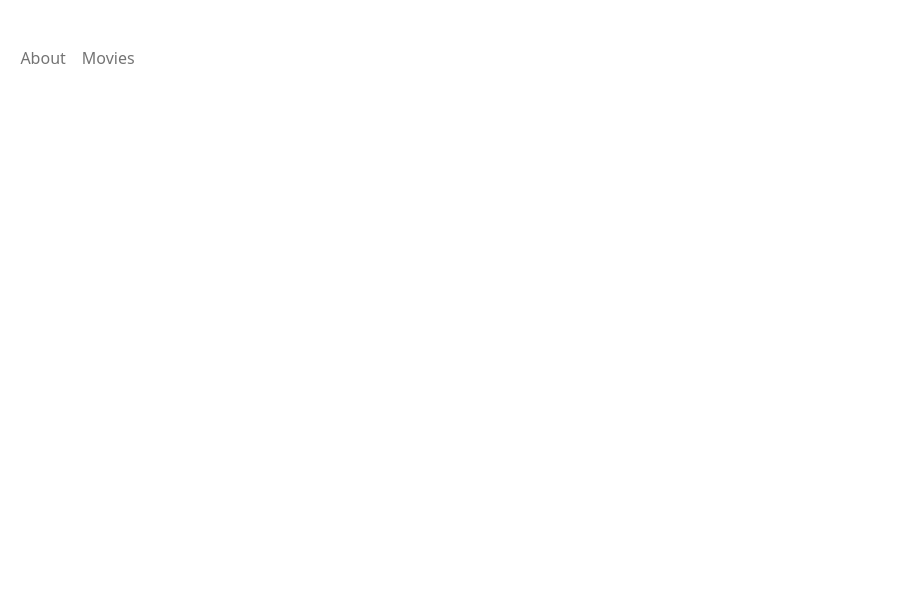
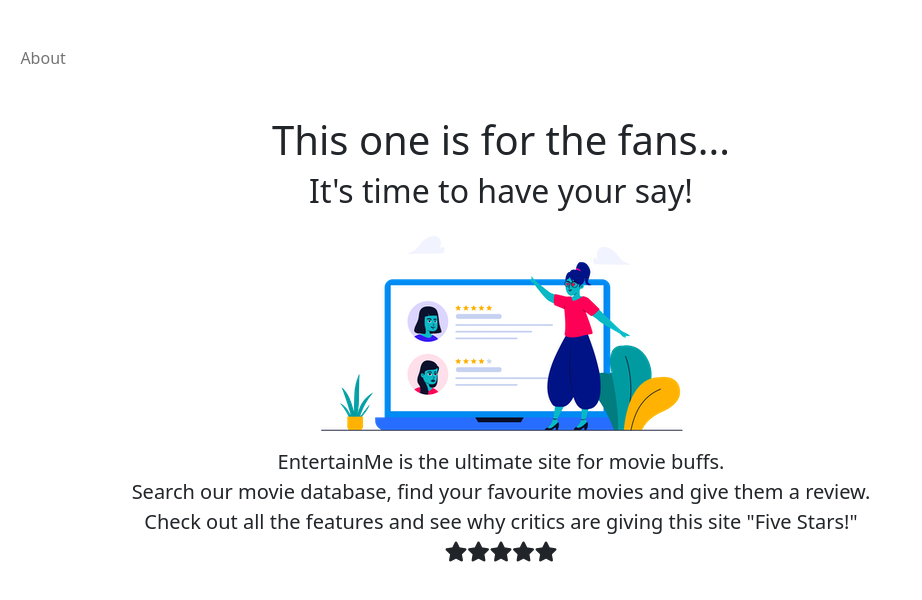
Before and after one commit to norbu-s/Entertain-Me, a website: page public/about.html in a window 1280 px wide. Shown: the full height of the page, 139-1061 px from the left. Drawn offline with nearby package versions, Linux system fonts and the light colour scheme; files that its build step writes are made by us from their sources; a web font is replaced by a local one.

Commit message:
updating about page

```diff
--- a/public/about.html
+++ b/public/about.html
@@ -39,8 +39,29 @@
                   <li class="nav-item">
                     <a class="nav-link" href="../about.html">About</a>
                   </li>
-                  <li class="nav-item">
-                    <a class="nav-link" href="../movies.html">Movies</a>
-                  </li>
                 </div>
             </div>
+          </nav>
+
+      <div class="about-container">
+        <div class="text-center">
+          <main role="main" class="inner cover">
+            <h1 class="cover-heading">This one is for the fans...</h1>
+            <h2 class="cover-heading">It's time to have your say!</h2>
+            <div class="row">
+                <div class="header-image">
+                  <img src="./assets/images/about-image.png">
+                </div>
+                <p class="lead">
+                  <b>EntertainMe</b> is the ultimate site for movie buffs.
+                  <br>Search our movie database, find your favourite movies and give them a review.
+                  <br>Check out all the features and see why critics are giving this site "Five Stars!"
+                  <br>
+                  <span class="fa fa-star"></span><span class="fa fa-star"></span><span class="fa fa-star"></span><span class="fa fa-star"></span><span class="fa fa-star"></span>
+                </p>
+            </div>
+        </div>
+      </div>
+
+  </body>
+</html>
```
